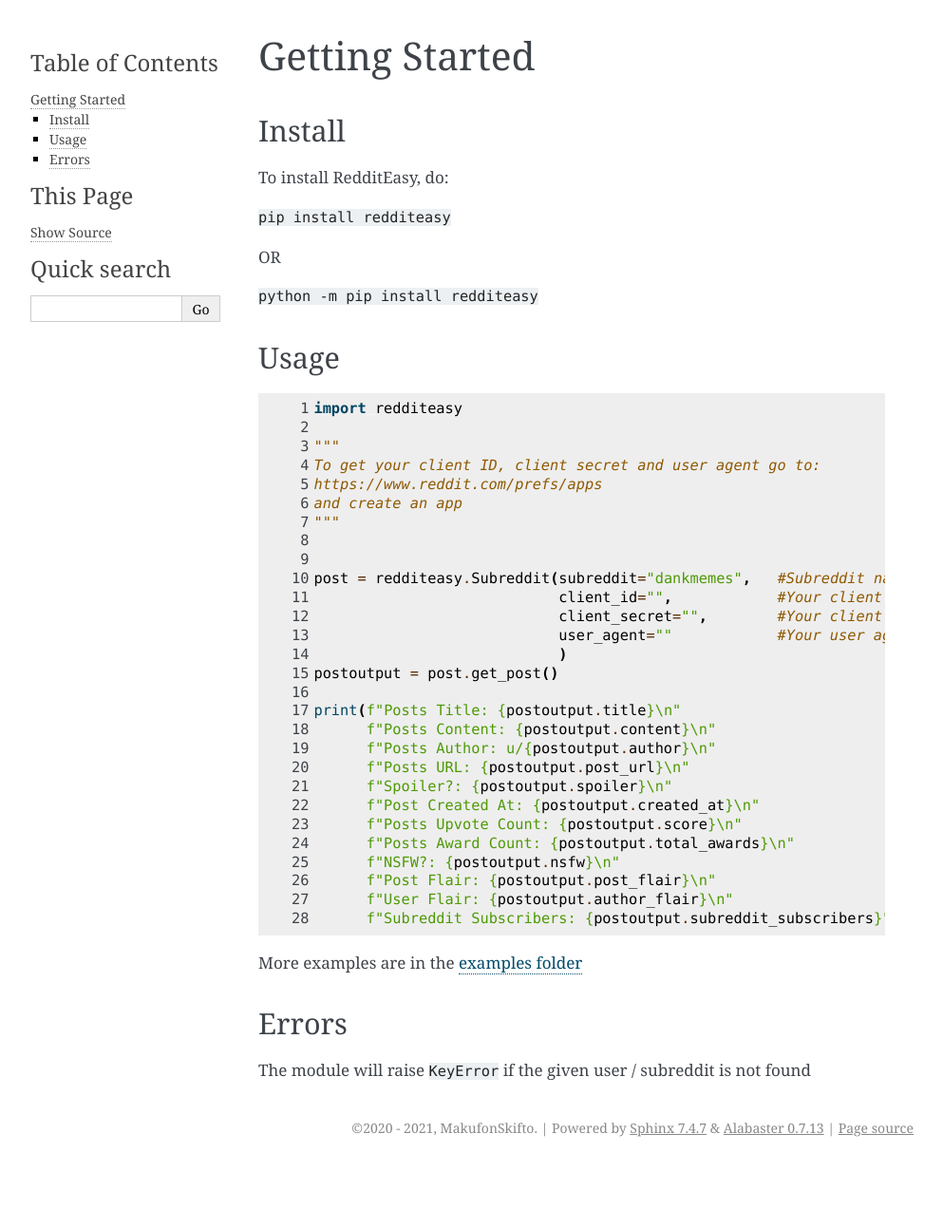
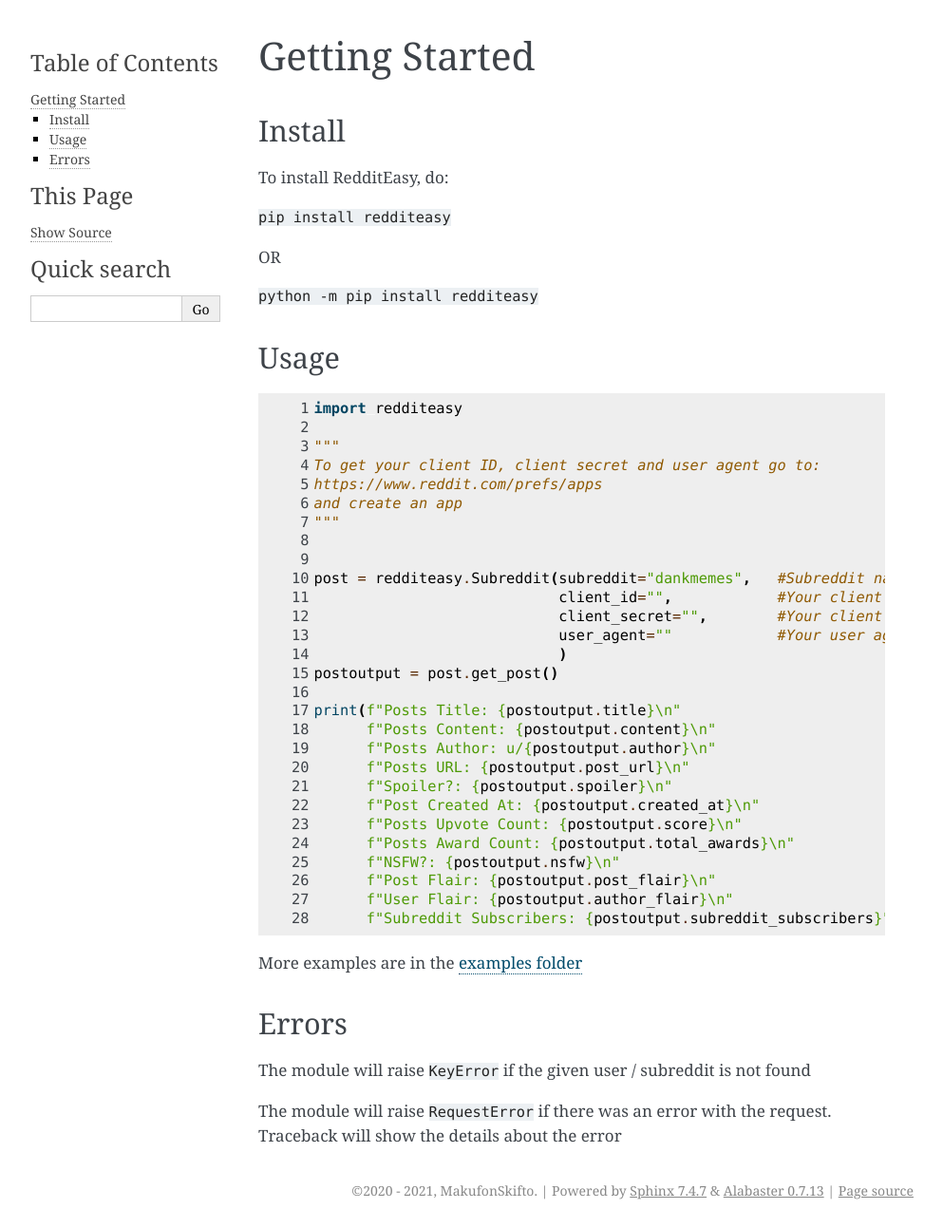
Before and after one commit to mrsrmn/RedditEasy, a Sphinx documentation site: the page built from docs/source/start.rst, in a window 1280 px wide. Shown: the whole page at 95% size, without its empty margins (148-1141 px from the left). Built offline with Sphinx 7.4.7, drawn with Linux system fonts in a browser that asks for light colours; before the commit the page ends 1227 px from its top, so only the background shows below that.

```diff
--- a/docs/source/start.rst
+++ b/docs/source/start.rst
@@ -52,3 +52,5 @@ More examples are in the `examples folder <https://github.com/MakufonSkifto/Redd
 Errors
 -------------
 The module will raise ``KeyError`` if the given user / subreddit is not found
+
+The module will raise ``RequestError`` if there was an error with the request. Traceback will show the details about the error
```
Also changed, not shown: README.md (+2 -0 lines).
